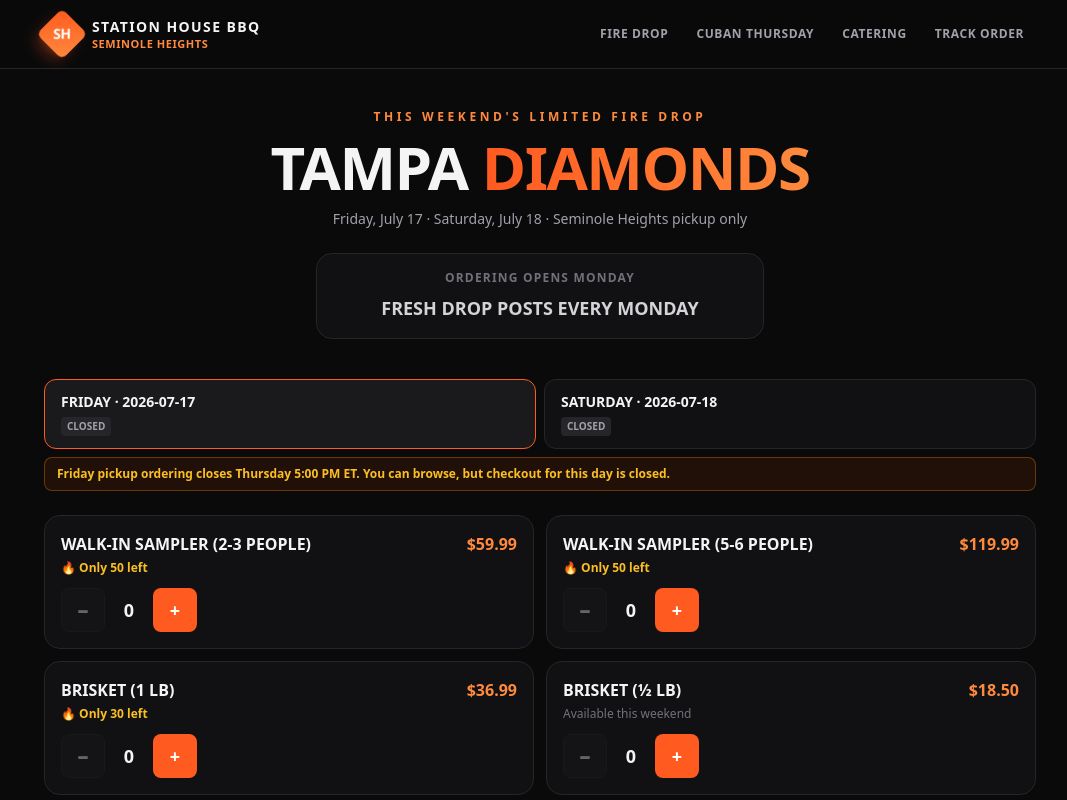
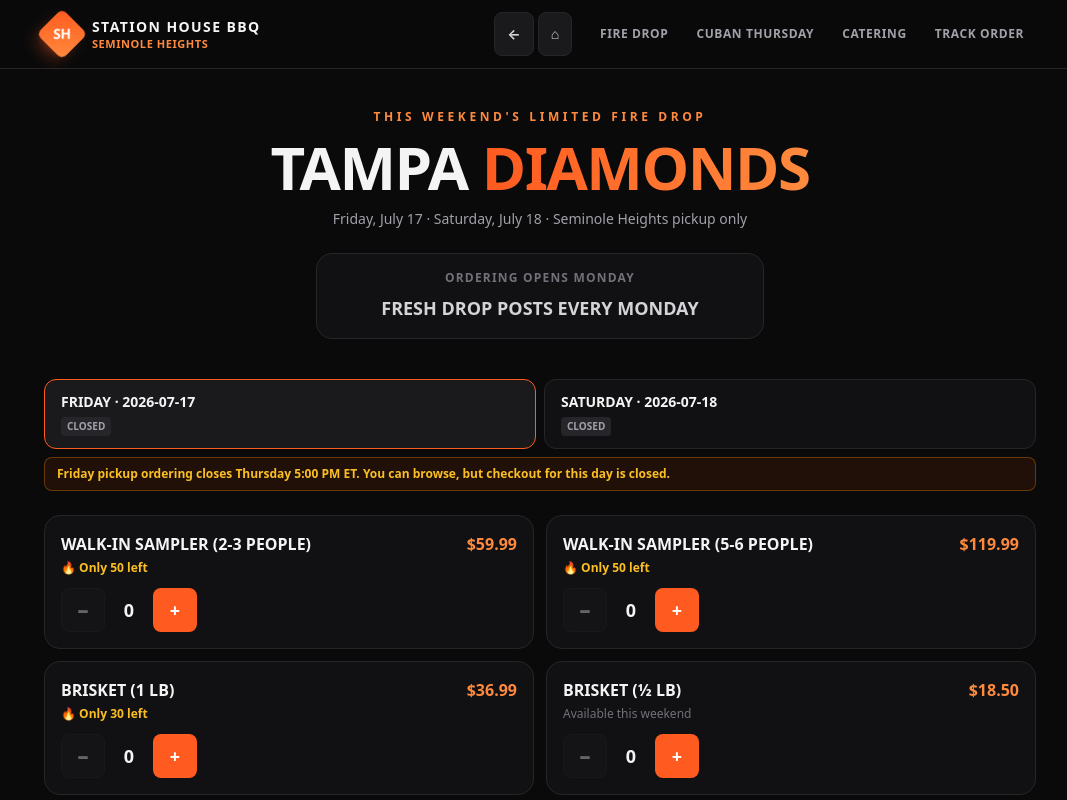
Before and after one commit to StationHouseBBQ/station-house-fire-sheet-v2, a React (Vite) app in the folder app/: page /#/fire-drop in a window 1280 px wide. Shown: the top 800 px of the page, without its empty margins (100-1167 px from the left). Built offline with nearby package versions, Linux system fonts and the light colour scheme.

Commit message:
nav: persistent Back + Home controls in workspace tab bar and public header

```diff
--- /dev/null
+++ b/app/src/app/NavControls.tsx
@@ -0,0 +1,22 @@
+import { Link } from "wouter";
+
+/**
+ * Global navigation controls: Home is always one tap away, and Back steps
+ * one spot in history (works with hash routing on the Pages preview).
+ */
+export function NavControls({ compact = false }: { compact?: boolean }) {
+  return (
+    <div className="flex items-center gap-1">
+      <button
+        onClick={() => window.history.back()}
+        aria-label="Go back"
+        className={`flex min-h-[44px] items-center gap-1.5 rounded-lg border border-ink-700 bg-ink-800 font-bold text-zinc-300 hover:border-fire/50 hover:text-fire-light ${compact ? "px-3 text-sm" : "px-3.5 text-sm"}`}>
+        ← <span className={compact ? "sr-only" : ""}>Back</span>
+      </button>
+      <Link href="/" aria-label="Go home"
+        className={`flex min-h-[44px] items-center gap-1.5 rounded-lg border border-ink-700 bg-ink-800 font-bold text-zinc-300 hover:border-fire/50 hover:text-fire-light ${compact ? "px-3 text-sm" : "px-3.5 text-sm"}`}>
+        ⌂ <span className={compact ? "sr-only" : ""}>Home</span>
+      </Link>
+    </div>
+  );
+}
--- a/app/src/app/Shell.tsx
+++ b/app/src/app/Shell.tsx
@@ -4,6 +4,7 @@ import { ROLES } from "../config/roles";
 import { useRole } from "./RoleContext";
 import { ParityPending } from "../modules/shared/ParityPending";
 import { IMPLEMENTED } from "./registry";
+import { NavControls } from "./NavControls";
 
 function TabView({ ws, tab }: { ws: WorkspaceDef; tab: TabDef }) {
   const Impl = IMPLEMENTED[`${ws.id}/${tab.id}`];
@@ -18,7 +19,9 @@ export function WorkspacePage({ wsId, tabId }: { wsId: string; tabId?: string })
   const tab = ws.tabs.find(t => t.id === (tabId ?? ws.tabs[0].id)) ?? ws.tabs[0];
   return (
     <div className="flex min-h-full flex-col">
-      <nav aria-label={`${ws.label} tabs`} className="sticky top-0 z-10 flex gap-1 overflow-x-auto border-b border-ink-700 bg-ink-950/95 px-3 py-2 backdrop-blur">
+      <nav aria-label={`${ws.label} tabs`} className="sticky top-0 z-10 flex items-center gap-1 overflow-x-auto border-b border-ink-700 bg-ink-950/95 px-3 py-2 backdrop-blur">
+        <NavControls compact />
+        <span aria-hidden className="mx-1 h-6 w-px shrink-0 bg-ink-700" />
         {ws.tabs.map(t => (
           <Link key={t.id} href={`${ws.base}/${t.id}`}
             className={`whitespace-nowrap rounded-lg px-3 py-2 text-sm font-semibold transition-colors ${t.id === tab.id ? "bg-fire/20 text-fire-light border border-fire/40" : "text-zinc-400 hover:text-zinc-200 hover:bg-ink-800"}`}>
--- a/app/src/modules/public/PublicLayout.tsx
+++ b/app/src/modules/public/PublicLayout.tsx
@@ -1,5 +1,6 @@
 import type { ReactNode } from "react";
 import { Link } from "wouter";
+import { NavControls } from "../../app/NavControls";
 
 /**
  * Public-facing chrome shared by every customer page (Fire Drop, Cuban
@@ -20,7 +21,7 @@ export function PublicLayout({ children }: { children: ReactNode }) {
     <div className="min-h-screen bg-ink-950 text-zinc-200">
       <header className="sticky top-0 z-40 border-b border-ink-700 bg-ink-950/95 backdrop-blur">
         <div className="mx-auto flex max-w-5xl flex-wrap items-center gap-x-4 gap-y-1 px-4 py-3">
-          <Link href="/fire-drop" className="flex min-h-[44px] items-center gap-3">
+          <Link href="/" className="flex min-h-[44px] items-center gap-3">
             <span aria-hidden className="grid h-9 w-9 rotate-45 place-items-center rounded-md bg-gradient-to-br from-fire to-fire-light shadow-lg shadow-fire/30">
               <span className="-rotate-45 text-sm font-black tracking-tight text-white">SH</span>
             </span>
@@ -29,7 +30,8 @@ export function PublicLayout({ children }: { children: ReactNode }) {
               <span className="block text-[11px] font-semibold uppercase tracking-wider text-fire-light">Seminole Heights</span>
             </span>
           </Link>
-          <nav aria-label="Public pages" className="ml-auto flex flex-wrap items-center gap-1">
+          <div className="ml-auto"><NavControls compact /></div>
+          <nav aria-label="Public pages" className="flex flex-wrap items-center gap-1">
             {NAV.map(n => (
               <Link key={n.href} href={n.href}
                 className="flex min-h-[44px] items-center rounded-lg px-3 text-xs font-bold uppercase tracking-wider text-zinc-400 hover:bg-ink-800 hover:text-fire-light">
```
